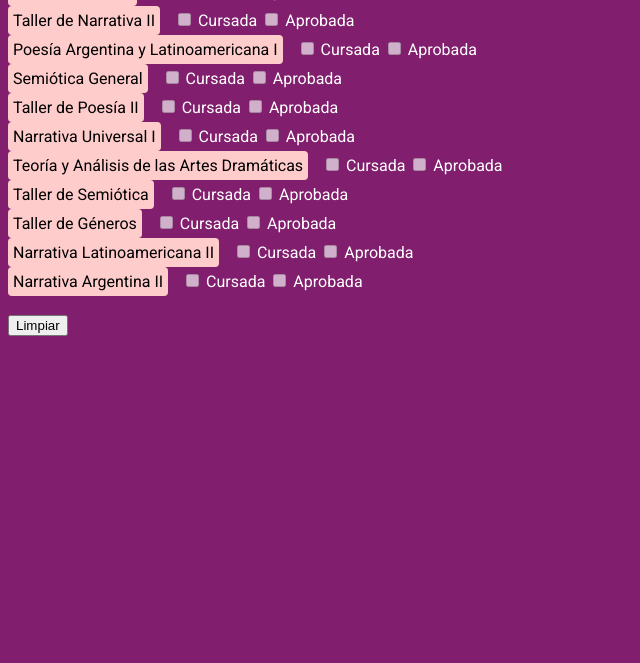
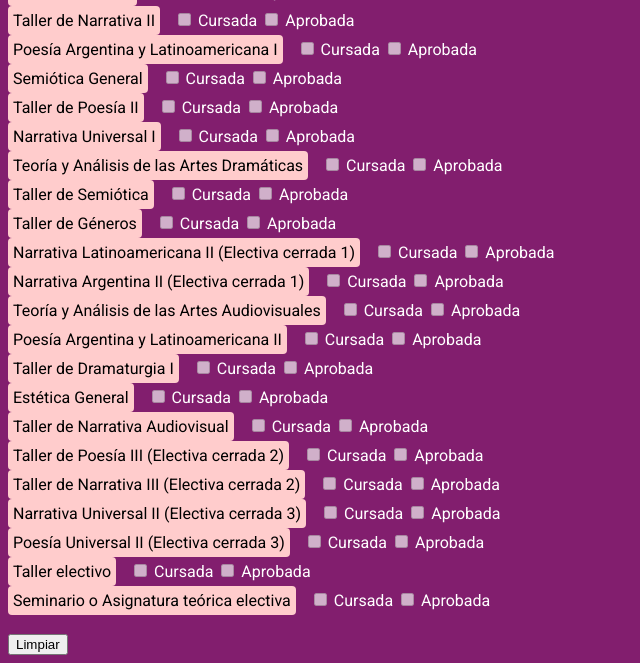
Before and after one commit to dgcastillof/horarios-una, a Flask app: page /correlatividades in a window 1280 px wide. Shown: the part 644-1307 px from the top of the page, without its empty margins (0-640 px from the left). Before the commit the page ends 980 px from the top, so only its background shows below. Run offline with Flask 3, Linux system fonts and the light colour scheme.

Commit message:
materias tercero y electivas

```diff
--- a/app.py
+++ b/app.py
@@ -33,19 +33,19 @@ materias = [
     {"id": 19, "nombre": "Teoría y Análisis de las Artes Dramáticas", "habilitada": False, "requisitos": {"cursada": [16], "aprobada": [[10, 11, 12]]}},
     {"id": 20, "nombre": "Taller de Semiótica", "habilitada": False, "requisitos": {"cursada": [16], "aprobada": [6, 7]}},
     {"id": 21, "nombre": "Taller de Géneros", "habilitada": False, "requisitos": {"cursada": [14], "aprobada": [6, 7, [10, 11, 12]]}},
-    {"id": 22, "nombre": "Narrativa Latinoamericana II", "habilitada": False, "requisitos": {"cursada": [], "aprobada": [11]}},
-    {"id": 23, "nombre": "Narrativa Argentina II", "habilitada": False, "requisitos": {"cursada": [], "aprobada": [10]}},
-    #{"id": 24, "nombre": "Teoría y Análisis de las Artes Audiovisuales", "habilitada": False, "requisitos": {"cursada": [16], "aprobada": [11, 10, 12]}},
-    #{"id": 25, "nombre": "Poesía Argentina y Latinoamericana II", "habilitada": False, "requisitos": {"cursada": [], "aprobada": [9, 8, 15]}},
-    #{"id": 26, "nombre": "Taller de Dramaturgia I", "habilitada": False, "requisitos": {"cursada": [16], "aprobada": [6, 7]}},
-    #{"id": 27, "nombre": "Estética General", "habilitada": False, "requisitos": {"cursada": [], "aprobada": [8, 6, 7, 10, 11, 12]}},
-    #{"id": 28, "nombre": "Taller de Narrativa Audiovisual", "habilitada": False, "requisitos": {"cursada": [16], "aprobada": [6, 7, 14, 17]}},
-    #{"id": 29, "nombre": "Taller de Poesía III", "habilitada": False, "requisitos": {"cursada": [], "aprobada": [17]}},
-    #{"id": 30, "nombre": "Taller de Narrativa III", "habilitada": False, "requisitos": {"cursada": [], "aprobada": [14]}},
-    #{"id": 31, "nombre": "Narrativa Universal II", "habilitada": False, "requisitos": {"cursada": [], "aprobada": [18]}},
-    #{"id": 32, "nombre": "Poesía Universal II", "habilitada": False, "requisitos": {"cursada": [], "aprobada": [12]}},
-    #{"id": 33, "nombre": "Taller electivo", "habilitada": False, "requisitos": {"cursada": [], "aprobada": "al menos 21 materias"}},
-    #{"id": 34, "nombre": "Seminario o Asignatura teórica electiva", "habilitada": False, "requisitos": {"cursada": [], "aprobada": "al menos 21 materias"}},
+    {"id": 22, "nombre": "Narrativa Latinoamericana II (Electiva cerrada 1)", "habilitada": False, "requisitos": {"cursada": [], "aprobada": [11]}},
+    {"id": 23, "nombre": "Narrativa Argentina II (Electiva cerrada 1)", "habilitada": False, "requisitos": {"cursada": [], "aprobada": [10]}},
+    {"id": 24, "nombre": "Teoría y Análisis de las Artes Audiovisuales", "habilitada": False, "requisitos": {"cursada": [16], "aprobada": [[11, 10, 12]]}},
+    {"id": 25, "nombre": "Poesía Argentina y Latinoamericana II", "habilitada": False, "requisitos": {"cursada": [], "aprobada": [9, 8, 15]}},
+    {"id": 26, "nombre": "Taller de Dramaturgia I", "habilitada": False, "requisitos": {"cursada": [16], "aprobada": [6, 7]}},
+    {"id": 27, "nombre": "Estética General", "habilitada": False, "requisitos": {"cursada": [], "aprobada": [8, 6, 7, 10, 11, 12]}},
+    {"id": 28, "nombre": "Taller de Narrativa Audiovisual", "habilitada": False, "requisitos": {"cursada": [16], "aprobada": [6, 7, [14, 17]]}},
+    {"id": 29, "nombre": "Taller de Poesía III (Electiva cerrada 2)", "habilitada": False, "requisitos": {"cursada": [], "aprobada": [17]}},
+    {"id": 30, "nombre": "Taller de Narrativa III (Electiva cerrada 2)", "habilitada": False, "requisitos": {"cursada": [], "aprobada": [14]}},
+    {"id": 31, "nombre": "Narrativa Universal II (Electiva cerrada 3)", "habilitada": False, "requisitos": {"cursada": [], "aprobada": [18]}},
+    {"id": 32, "nombre": "Poesía Universal II (Electiva cerrada 3)", "habilitada": False, "requisitos": {"cursada": [], "aprobada": [12]}},
+    {"id": 33, "nombre": "Taller electivo", "habilitada": False, "requisitos": {"cursada": [], "aprobada": "al menos 21 materias"}},
+    {"id": 34, "nombre": "Seminario o Asignatura teórica electiva", "habilitada": False, "requisitos": {"cursada": [], "aprobada": "al menos 21 materias"}}
 ]
 
 def cargar_materias():
@@ -150,14 +150,20 @@ def generar_combinaciones(materias_seleccionadas, horarios, turnos_seleccionados
     return combinaciones_en_lista
 
 
-def check_requisites(materia, all_materias, total_materias_aprobadas):
+def check_requisites(materia, all_materias, total_materias_aprobadas=None):
     # Comprobar si la materia está habilitada basada en los requisitos 'cursada' y 'aprobada'
+    if total_materias_aprobadas is None:
+        total_materias_aprobadas = sum(1 for m in all_materias if m.get("aprobada", False))
     requisitos_cursada = materia["requisitos"].get("cursada", [])
     requisitos_aprobada = materia["requisitos"].get("aprobada", [])
+    total_materias_aprobadas = sum(1 for m in all_materias if m.get("aprobada", False))
 
     # Comprobar requisitos 'cursada'
     for req_id in requisitos_cursada:
-        if not any(m["cursada"] for m in all_materias if m["id"] == req_id):
+        if isinstance(req_id, list):  # Si es una lista, se requiere al menos una cursada de las listadas
+            if not any(m["cursada"] for m in all_materias if m["id"] in req_id):
+                return False
+        elif not any(m["cursada"] for m in all_materias if m["id"] == req_id):
             return False  # Requisito de cursada no cumplido
 
     # Comprobar requisitos 'aprobada'
@@ -165,7 +171,7 @@ def check_requisites(materia, all_materias, total_materias_aprobadas):
         if isinstance(req, list):  # Es una lista de requisitos opcionales
             if not any(m["aprobada"] for m in all_materias if m["id"] in req):
                 return False  # Ninguno de los requisitos opcionales está aprobado
-        elif isinstance(req, str) and req.startswith("al menos"):
+        elif isinstance(req, str) and "al menos" in req:
             # Caso especial "al menos X materias aprobadas"
             numero_requerido = int(req.split()[2])  # Extrae el número después de 'al menos'
             if total_materias_aprobadas < numero_requerido:
@@ -175,6 +181,7 @@ def check_requisites(materia, all_materias, total_materias_aprobadas):
                 return False  # Requisito de aprobada no cumplido
 
     return True  # Todos los requisitos están cumplidos
+
 
 @app.route('/correlatividades')
 def correlatividades():
--- a/templates/correlatividades.html
+++ b/templates/correlatividades.html
@@ -79,6 +79,30 @@
                 console.error('Error:', error);
             });
         }
+
+            const gruposElectivasCerradas = [
+                ['aprobada_22', 'aprobada_23'], // Primer grupo
+                ['aprobada_29', 'aprobada_30'], // Segundo grupo
+                ['aprobada_31', 'aprobada_32']  // Tercer grupo
+            ];
+
+            gruposElectivasCerradas.forEach(grupo => {
+                grupo.forEach(nombreCheckbox => {
+                    const checkbox = document.querySelector(`input[name="${nombreCheckbox}"]`);
+                    checkbox.addEventListener('change', function() {
+                        grupo.forEach(otroNombreCheckbox => {
+                            if (otroNombreCheckbox !== nombreCheckbox) {
+                                const otroCheckbox = document.querySelector(`input[name="${otroNombreCheckbox}"]`);
+                                otroCheckbox.checked = this.checked; // Sincroniza el estado con el otro checkbox del grupo
+                                // Llama a actualizarMateria para la materia relacionada
+                                const materiaId = otroNombreCheckbox.split('_')[1];
+                                const cursada = document.querySelector(`input[name="cursada_${materiaId}"]`).checked;
+                                actualizarMateria(materiaId, cursada, this.checked);
+                            }
+                        });
+                    });
+                });
+            });
 
         function actualizarInterfaz(materias) {
 
```
